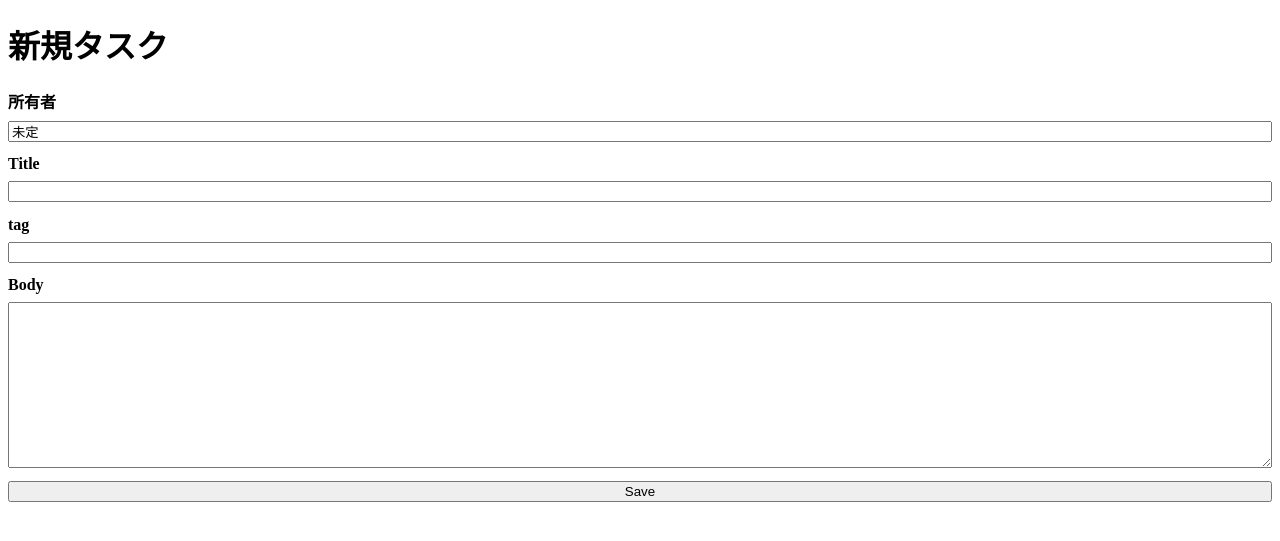
After one commit to ayziao/niascape, a Flask app: page /task/create in a window 1280 px wide. The commit adds this page. Shown: the top 541 px of the page. Run offline with Flask 2, Linux system fonts and the light colour scheme.

Commit message:
機能追加 : nsweb task 新規投稿

```diff
--- a/nsweb/schema.sql
+++ b/nsweb/schema.sql
@@ -30,5 +30,5 @@ CREATE TABLE "task"(
 	"親タスク" INTEGER NOT NULL DEFAULT 0,
 	"追加日時" TEXT NOT NULL DEFAULT CURRENT_TIMESTAMP,
 	"変更日時" TEXT NOT NULL DEFAULT CURRENT_TIMESTAMP,
-	"完了日時" TEXT NOT NULL
+	"完了日時" TEXT NOT NULL DEFAULT ''
 );
--- a/nsweb/task.py
+++ b/nsweb/task.py
@@ -1,4 +1,4 @@
-from flask import Blueprint, render_template
+from flask import Blueprint, render_template, request, redirect, flash, url_for
 from nsweb.db import get_db
 
 bp = Blueprint('task', __name__, url_prefix='/task')
@@ -15,3 +15,34 @@ def index():
 	).fetchall()
 
 	return render_template('task/index.html', tasks=tasks)
+
+
+@bp.route('/create', methods=('GET', 'POST'))
+# @login_required
+def create():
+	defaultowner = '未定'
+	defaulttag = request.args.get('tag', '')
+
+	if request.method == 'POST':
+		owner = request.form['owner']
+		title = request.form['title']
+		tag = ' ' + request.form['tag'].strip() + ' '
+		body = request.form['body']
+		error = None
+
+		if not title:
+			error = 'Title is required.'
+
+		if error is not None:
+			flash(error)
+		else:
+			db = get_db()
+			db.execute(
+				'INSERT INTO task ("所有者", "タスク名", "タグ", "備考")'
+				' VALUES (?, ?, ?, ?)',
+				(owner, title, tag, body)
+			)
+			db.commit()
+			return redirect(url_for('task.index'))
+
+	return render_template('task/create.html', defaultowner=defaultowner, defaulttag=defaulttag)
--- /dev/null
+++ b/nsweb/templates/task/create.html
@@ -0,0 +1,30 @@
+<!DOCTYPE html>
+<html lang="jp">
+<head>
+	<meta charset="UTF-8">
+	<title>新規タスク</title>
+	<style type="text/css">
+		form { margin: 1em 0; display: flex; flex-direction: column; }
+		label { font-weight: bold; margin-bottom: 0.5em; }
+		input, textarea { margin-bottom: 1em; }
+		textarea { min-height: 12em; resize: vertical; }
+	</style>
+</head>
+<body>
+
+<h1>新規タスク</h1>
+
+<form method="post">
+	<label for="owner">所有者</label>
+	<input name="owner" id="owner" value="{{ request.form['owner'] or defaultowner }}" required>
+	<label for="title">Title</label>
+	<input name="title" id="title" value="{{ request.form['title'] }}" required>
+	<label for="tag">tag</label>
+	<input name="tag" id="tag" value="{{ request.form['tag'] or defaulttag }}">
+	<label for="body">Body</label>
+	<textarea name="body" id="body">{{ request.form['body'] }}</textarea>
+	<input type="submit" value="Save">
+</form>
+
+</body>
+</html>
--- a/nsweb/templates/task/index.html
+++ b/nsweb/templates/task/index.html
@@ -7,6 +7,10 @@
 <body>
 
 <h1>タスク</h1>
+
+<a class="action" href="{{ url_for('task.create') }}">New</a>
+
+<hr>
 
 {% for task in tasks %}
 
@@ -18,6 +22,7 @@
 {% if task['備考'] %}
 ※
 {% endif %}
+<br>
 
 {%endfor %}
 
```
Also changed, not shown: testweb/test_task.py (+10 -0 lines).
